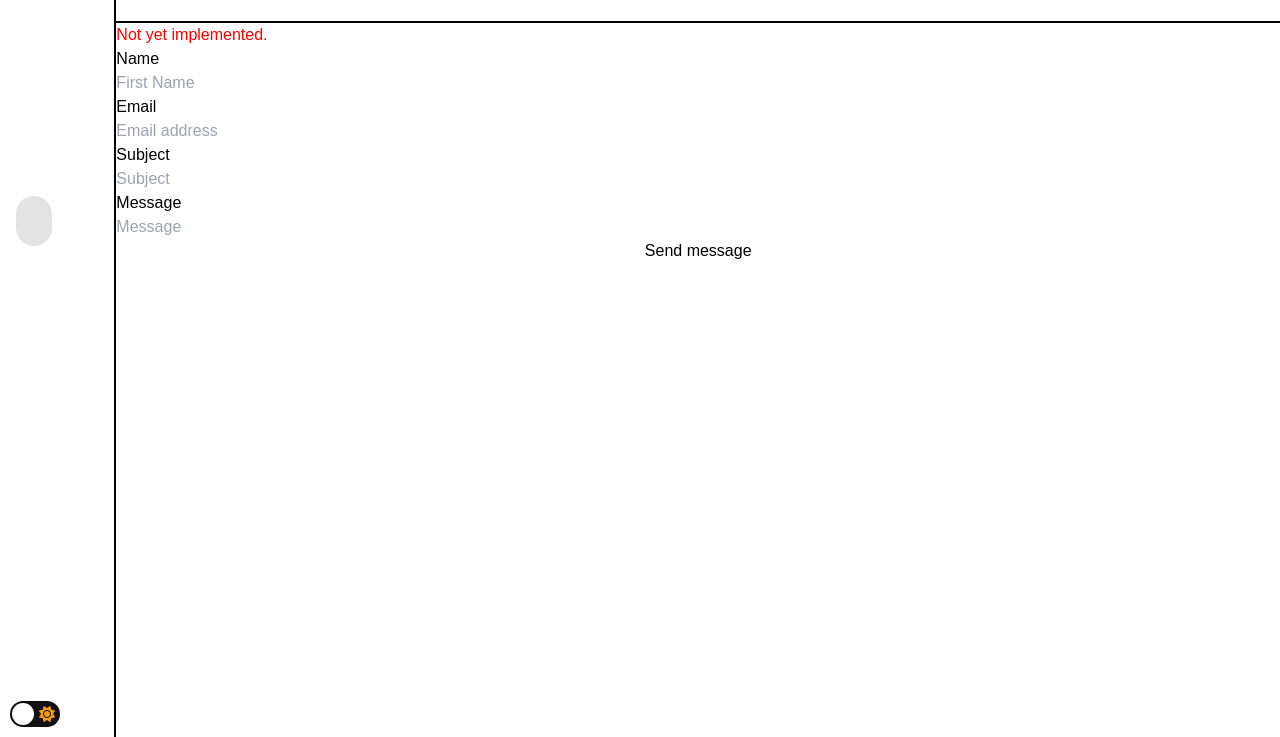
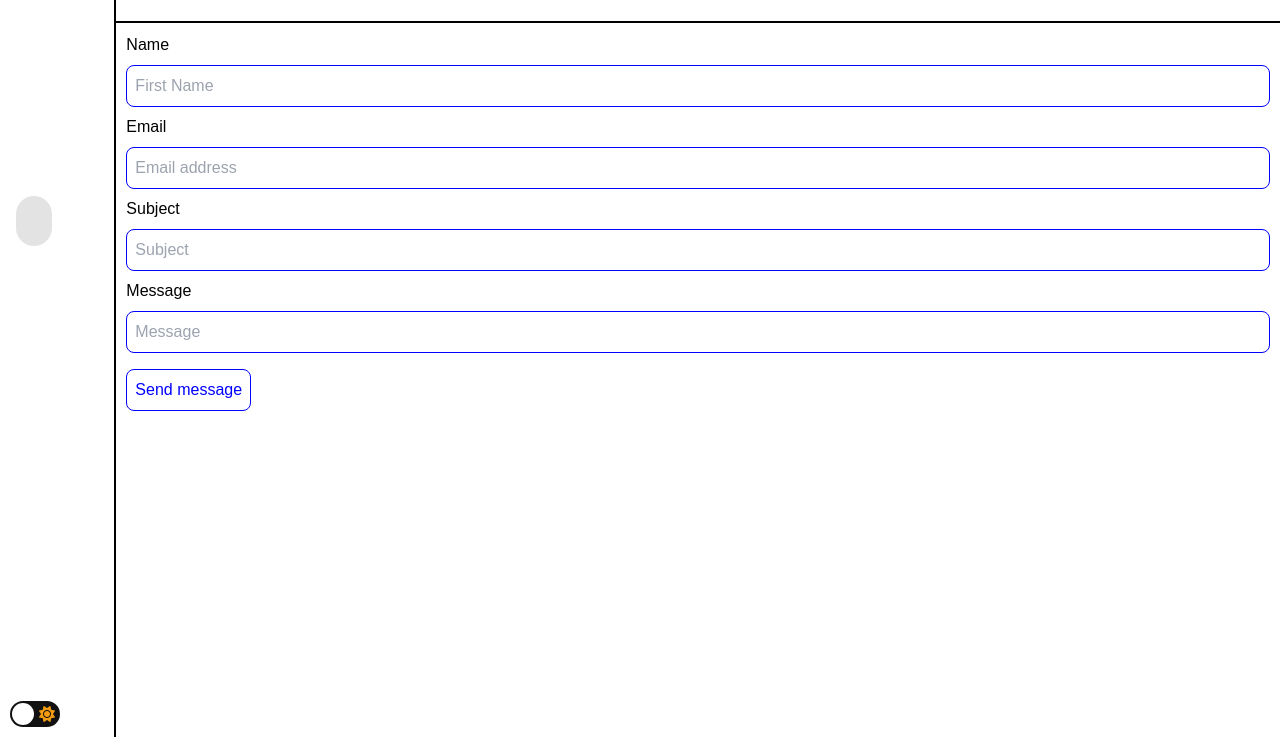
Before and after one commit to LNP-Group/lnp-books, an Astro site: page /contact in a window 1280 px wide. Shown: the part 63-800 px from the top of the page. Built offline with nearby package versions, Linux system fonts and the light colour scheme; Astro itself is replaced by a stand-in of ours; some icons are missing.

Commit message:
Styled the contact page

```diff
--- a/src/pages/contact.astro
+++ b/src/pages/contact.astro
@@ -28,7 +28,6 @@ import '../styles/contact.css';
 			</div>
 		</div>
 		<div class="form-wrapper">
-			<h2 style="color: red;">Not yet implemented.</h2>
 			<form
 				name="contact"
 				method="post"
@@ -43,14 +42,8 @@ import '../styles/contact.css';
 				<input type="text" name="subject" placeholder="Subject"/>
 				<label for="message">Message</label>
 				<input type="text" name="message" placeholder="Message"/>
-				<button type="submit" onsubmit="onSubmit()">Send message</button>
+				<button type="submit">Send message</button>
 			</form>
 		</div>
 	</div>
-	<script is:inline>
-
-		const formWrapper = document.querySelector('.form-wrapper');
-
-		function onSubmit() {}
-	</script>
 </MainLayout>
--- a/src/styles/contact.css
+++ b/src/styles/contact.css
@@ -13,11 +13,34 @@ form {
 }
 
 
-[data-theme="dark"] .contact {
+[data-theme="dark"] {
     background-color: #111;
     color: #fff;
+}
+
+form {
+    padding: 10px;
+}
+
+input {
+    margin: 0.5rem 0;
+    padding: 0.5rem;
+    border: 1px solid #0000ff;
+    border-radius: 0.5rem;
+    background: none;
 }
 
 [data-theme="dark"] .header {
     border-bottom: 2px solid #fff;
 }
+
+form button {
+    width: max-content;
+    margin: 0.5rem 0;
+    padding: 0.5rem;
+    border: 1px solid #0000ff;
+    border-radius: 0.5rem;
+    background: none;
+    color: #0000ff;
+    text-align: center;
+}
```
Also changed, not shown: 1 other file.
